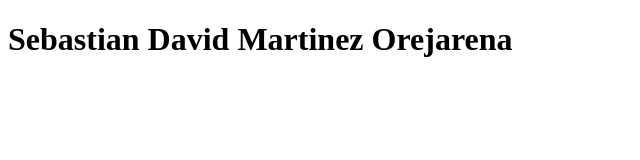
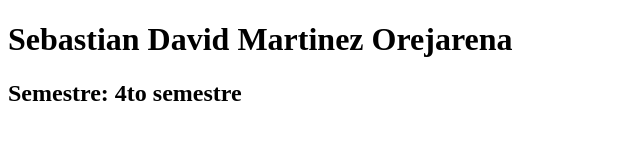
Before and after one commit to mrmeisawesome/tarea-bp-jueves, a plain HTML site: page index.html in a window 1280 px wide. Shown: the whole page, without its empty margins (0-640 px from the left). Drawn offline with Linux system fonts and the light colour scheme.

Commit message:
Añadi un h2 del semestre que curso

```diff
--- a/index.html
+++ b/index.html
@@ -7,5 +7,6 @@
 </head>
 <body>
     <h1>Sebastian David Martinez Orejarena</h1>
+    <h2>Semestre: 4to semestre</h2>
 </body>
 </html>
```
